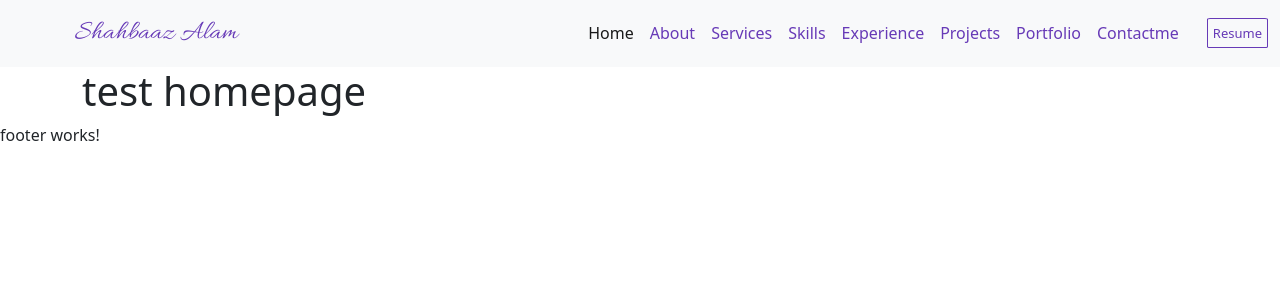
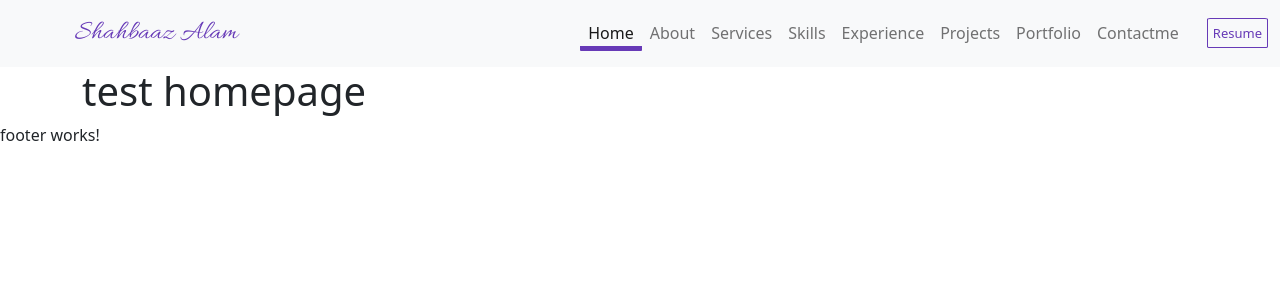
Before and after one commit to ShahbaazX786/angular-portfolio, an Angular app in the folder p2022/: page /home in a window 1280 px wide. Shown: the top 300 px of the page. Built offline with nearby package versions, Linux system fonts and the light colour scheme.

Commit message:
CL:1.07- Finally added active link effects to navbar list items.

```diff
--- /dev/null
+++ b/p2022/src/app/about/about.component.html
@@ -0,0 +1 @@
+<p>about works!</p>
--- /dev/null
+++ b/p2022/src/app/about/about.component.ts
@@ -0,0 +1,15 @@
+import { Component, OnInit } from '@angular/core';
+
+@Component({
+  selector: 'app-about',
+  templateUrl: './about.component.html',
+  styleUrls: ['./about.component.css']
+})
+export class AboutComponent implements OnInit {
+
+  constructor() { }
+
+  ngOnInit(): void {
+  }
+
+}
--- a/p2022/src/app/app-routing.module.ts
+++ b/p2022/src/app/app-routing.module.ts
@@ -1,3 +1,5 @@
+import { ServicesComponent } from './services/services.component';
+import { AboutComponent } from './about/about.component';
 import { PnfComponent } from './pnf/pnf.component';
 import { HeaderComponent } from './shared/header/header.component';
 import { FooterComponent } from './shared/footer/footer.component';
@@ -10,6 +12,8 @@ const routes: Routes = [
   { path: '', redirectTo:'/home',pathMatch:'full' },
   { path: 'header', component: HeaderComponent },
   { path: 'footer', component: FooterComponent },
+  { path: 'about', component: AboutComponent },
+  { path: 'services', component: ServicesComponent },
   { path: '**', component: PnfComponent},
 ];
 
--- a/p2022/src/app/app.module.ts
+++ b/p2022/src/app/app.module.ts
@@ -7,6 +7,8 @@ import { HomepageComponent } from './homepage/homepage.component';
 import { HeaderComponent } from './shared/header/header.component';
 import { FooterComponent } from './shared/footer/footer.component';
 import { PnfComponent } from './pnf/pnf.component';
+import { AboutComponent } from './about/about.component';
+import { ServicesComponent } from './services/services.component';
 
 @NgModule({
   declarations: [
@@ -14,7 +16,9 @@ import { PnfComponent } from './pnf/pnf.component';
     HomepageComponent,
     HeaderComponent,
     FooterComponent,
-    PnfComponent
+    PnfComponent,
+    AboutComponent,
+    ServicesComponent
   ],
   imports: [
     BrowserModule,
--- /dev/null
+++ b/p2022/src/app/services/services.component.html
@@ -0,0 +1 @@
+<p>services works!</p>
--- /dev/null
+++ b/p2022/src/app/services/services.component.ts
@@ -0,0 +1,15 @@
+import { Component, OnInit } from '@angular/core';
+
+@Component({
+  selector: 'app-services',
+  templateUrl: './services.component.html',
+  styleUrls: ['./services.component.css']
+})
+export class ServicesComponent implements OnInit {
+
+  constructor() { }
+
+  ngOnInit(): void {
+  }
+
+}
--- a/p2022/src/app/shared/header/header.component.css
+++ b/p2022/src/app/shared/header/header.component.css
@@ -8,12 +8,22 @@
   color: #673ab7;
 }
 
-.nav-link{
+li .active{
+  /* border-top: 1px solid #673ab7; */
+  border-bottom: 5px solid #673ab7;
+  padding-bottom: 1px;
+  width: 100%;
+  border-radius: 1px;
+  transition: 0.2s ease;
+  display: inline-block;
+}
+
+.nav-link:hover{
   color: #673ab7;
 }
 
-.nav-link:active{
-  color: black;
+.nav-link:focus{
+  color: #673ab7;
   font-weight: normal;
 }
 
--- a/p2022/src/app/shared/header/header.component.html
+++ b/p2022/src/app/shared/header/header.component.html
@@ -8,28 +8,28 @@
     <div class="collapse navbar-collapse" id="navbarSupportedContent">
       <ul class="navbar-nav ms-auto mb-2 mb-lg-0">
         <li class="nav-item">
-          <a class="nav-link active" aria-current="page" routerLink="/home">Home</a>
+          <a class="nav-link" aria-current="page" [routerLinkActiveOptions]="{exact:true}"  routerLinkActive="active"  routerLink="/home">Home</a>
         </li>
         <li class="nav-item">
-          <a class="nav-link" href="#">About</a>
+          <a class="nav-link" routerLinkActive="active" routerLink="about">About</a>
+        </li>
+        <li class="nav-item" >
+          <a class="nav-link" routerLinkActive="active" routerLink="services">Services</a>
         </li>
         <li class="nav-item">
-          <a class="nav-link" href="#">Services</a>
+          <a class="nav-link" routerLinkActive="active">Skills</a>
         </li>
         <li class="nav-item">
-          <a class="nav-link" href="#">Skills</a>
+          <a class="nav-link" routerLinkActive="active">Experience</a>
         </li>
         <li class="nav-item">
-          <a class="nav-link" href="#">Experience</a>
+          <a class="nav-link" routerLinkActive="active">Projects</a>
         </li>
         <li class="nav-item">
-          <a class="nav-link" href="#">Projects</a>
+          <a class="nav-link" routerLinkActive="active">Portfolio</a>
         </li>
         <li class="nav-item">
-          <a class="nav-link" href="#">Portfolio</a>
-        </li>
-        <li class="nav-item">
-          <a class="nav-link" href="#">Contactme</a>
+          <a class="nav-link" routerLinkActive="active">Contactme</a>
         </li>
         <button class="header-action btn btn-outline-primary btn-sm">Resume</button>
       </ul>
```
Also changed, not shown: p2022/src/app/about/about.component.css (added), p2022/src/app/services/services.component.css (added), 2 other files (tests, documents, lock files or other folders).
